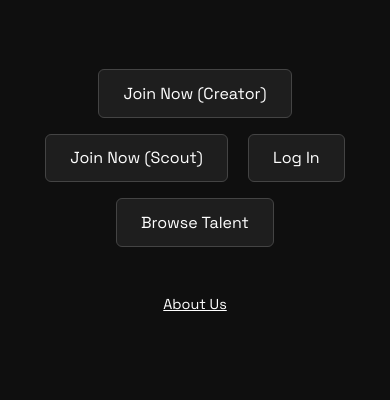
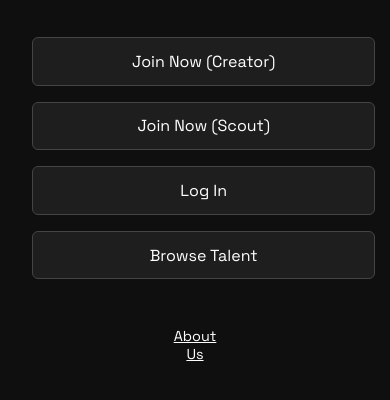
Before and after one commit to aidenf03/uknown-site, a plain HTML site: page index.html in a window 390 px wide. Shown: the part 302-702 px from the top of the page. Drawn offline with Linux system fonts and the light colour scheme.

Commit message:
Add files via upload

```diff
--- a/index.html
+++ b/index.html
@@ -1,3 +1,4 @@
+
 <!DOCTYPE html>
 <html lang="en">
 <head>
@@ -63,6 +64,20 @@
       border: none;
       padding: 0;
     }
+
+    /* Mobile: vertical stack */
+    @media (max-width: 600px) {
+      .buttons {
+        display: flex;
+        flex-direction: column;
+        align-items: center;
+        width: 100%;
+      }
+      .buttons a {
+        width: 90%;
+        margin: 0.5rem auto;
+      }
+    }
   </style>
 </head>
 <body>
```
